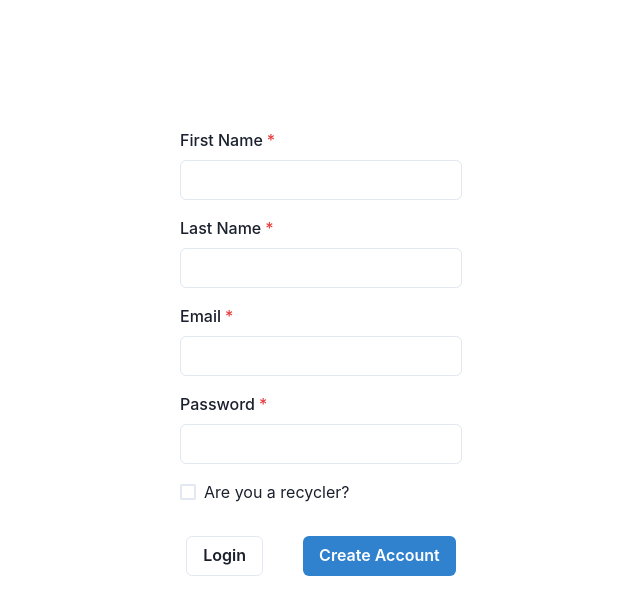
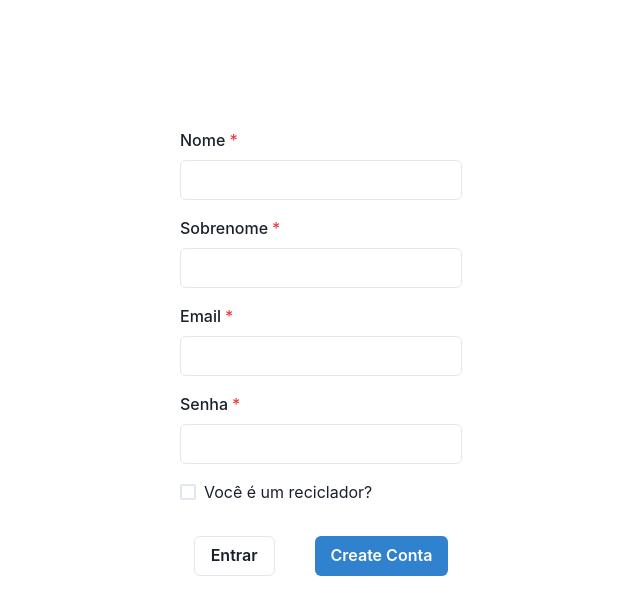
Before and after one commit to RenanPaixao/remake-web, a React (Vite) app: page /sign-up in a window 1280 px wide. Shown: the top 614 px of the page, without its empty margins (319-959 px from the left). Built offline with nearby package versions, Linux system fonts and the light colour scheme; no server answers.

Commit message:
feat: add translation to signup page

```diff
--- a/locales/lang/en.json
+++ b/locales/lang/en.json
@@ -40,7 +40,9 @@
   "validations": {
     "required": "This field is required",
     "email": "Invalid email address",
-    "password": "Password must have at least 8 characters"
+    "password": "Password must have at least 8 characters",
+    "field-min-length": "the field must have at least 3 characters",
+    "field-max-length": "the field must have at most 50 characters"
   },
   "messages": {
     "you-have-login": "You have logged in successfully!"
--- a/locales/lang/pt-BR.json
+++ b/locales/lang/pt-BR.json
@@ -39,8 +39,10 @@
   },
   "validations": {
     "required": "Campo obrigatório",
-    "email": "Email inválido",
-    "password": "A senha deve ter no mínimo 6 caracteres"
+    "email": "Formato de email inválido",
+    "password": "A senha deve ter no mínimo 8 caracteres",
+    "field-min-length": "O campo deve ter no mínimo 3 caracteres",
+    "field-max-length": "O campo deve ter no máximo 50 caracteres"
   },
   "messages": {
     "you-have-login": "Você logou com sucesso!"
--- a/src/components/SignUpForm/SignUpForm.tsx
+++ b/src/components/SignUpForm/SignUpForm.tsx
@@ -6,18 +6,20 @@ import * as Yup from 'yup'
 import { supabase } from '../../utils/supabase.ts'
 import { useErrorToast } from '../../hooks/toast/useErrorToast.tsx'
 import { hasFormikError } from '../../utils/hasFormikError.ts'
+import { useTranslation } from 'react-i18next'
 
 const validationSchema = Yup.object({
-  firstName: Yup.string().required('Required').max(50, 'Name must be at most 50 characters'),
-  lastName: Yup.string().required('Required').max(50, 'Last name must be at most 50 characters'),
-  email: Yup.string().email('Invalid email address').required('Required').max(50, 'Email must be at most 50 characters'),
-  password: Yup.string().required('Required').min(8, 'Password must be at least 8 characters'),
+  firstName: Yup.string().required('validations.required').max(50, 'validations.field-max-length').min(3, 'validations.field-min-length'),
+  lastName: Yup.string().required('validations.required').max(50, 'validations.field-max-length').min(3, 'validations.field-min-length'),
+  email: Yup.string().email('validations.email').required('validations.required').max(50, 'validations.field-max-length'),
+  password: Yup.string().required('validations.required').min(8, 'validations.password'),
   isRecycler: Yup.boolean()
 })
 
 type FormValues = Yup.InferType<typeof validationSchema>
 
 export const SignUpForm = () => {
+  const { t } = useTranslation()
   const errorToast = useErrorToast()
   const [isLoading, setIsLoading] = useState(false)
 
@@ -66,7 +68,7 @@ export const SignUpForm = () => {
 
   return <form onSubmit={formik.handleSubmit}>
     <FormControl mt={4} isInvalid={hasFormikError('firstName', formik.touched, formik.errors)} isRequired>
-      <FormLabel htmlFor='firstName'>First Name</FormLabel>
+      <FormLabel htmlFor='firstName'>{t('labels.first-name')}</FormLabel>
       <Input
         name='firstName'
         aria-label='First Name'
@@ -74,11 +76,11 @@ export const SignUpForm = () => {
         value={formik.values.firstName}
         onBlur={formik.handleBlur}
       />
-      <FormErrorMessage>{formik.errors.firstName}</FormErrorMessage>
+      <FormErrorMessage>{formik.errors.firstName ? t(formik.errors.firstName) : null}</FormErrorMessage>
     </FormControl>
 
     <FormControl mt={4} isInvalid={hasFormikError('lastName', formik.touched, formik.errors)} isRequired>
-      <FormLabel htmlFor='lastName'>Last Name</FormLabel>
+      <FormLabel htmlFor='lastName'>{t('labels.last-name')}</FormLabel>
       <Input
         name='lastName'
         aria-label={'Last Name'}
@@ -86,11 +88,11 @@ export const SignUpForm = () => {
         value={formik.values.lastName}
         onBlur={formik.handleBlur}
       />
-      <FormErrorMessage>{formik.errors.lastName}</FormErrorMessage>
+      <FormErrorMessage>{formik.errors.lastName ? t(formik.errors.lastName) : null}</FormErrorMessage>
     </FormControl>
 
     <FormControl mt={4} isInvalid={hasFormikError('email', formik.touched, formik.errors)} isRequired>
-      <FormLabel htmlFor='email'>Email</FormLabel>
+      <FormLabel htmlFor='email'>{t('labels.email')}</FormLabel>
       <Input
         name='email'
         aria-label={'email'}
@@ -99,11 +101,11 @@ export const SignUpForm = () => {
         onBlur={formik.handleBlur}
         type={'email'}
       />
-      <FormErrorMessage>{formik.errors.email}</FormErrorMessage>
+      <FormErrorMessage>{formik.errors.email ? t(formik.errors.email) : null}</FormErrorMessage>
     </FormControl>
 
     <FormControl mt={4} isInvalid={hasFormikError('password', formik.touched, formik.errors)} isRequired>
-      <FormLabel htmlFor='password'>Password</FormLabel>
+      <FormLabel htmlFor='password'>{t('labels.password')}</FormLabel>
       <Input
         data-testid={'password-input'}
         name='password'
@@ -113,7 +115,7 @@ export const SignUpForm = () => {
         value={formik.values.password}
         onBlur={formik.handleBlur}
       />
-      <FormErrorMessage>{formik.errors.password}</FormErrorMessage>
+      <FormErrorMessage>{formik.errors.password ? t(formik.errors.password) : null}</FormErrorMessage>
     </FormControl>
 
     <FormControl display={'flex'} mt={4} >
@@ -122,19 +124,19 @@ export const SignUpForm = () => {
         onChange={formik.handleChange}
         isChecked={formik.values.isRecycler}
       >
-        Are you a recycler?
+        {t('labels.is-recycler')}
       </Checkbox>
     </FormControl>
 
     <ButtonGroup mt={8} spacing={10} isDisabled={isLoading}>
-      <Button variant={'outline'} isLoading={isLoading} onClick={goToLogin}>Login</Button>
+      <Button variant={'outline'} isLoading={isLoading} onClick={goToLogin}>{t('labels.login')}</Button>
       <Button
         colorScheme={'blue'}
         isLoading={isLoading}
         type={'submit'}
         isDisabled={formik.isSubmitting || Object.keys(formik.errors).length > 0}
       >
-        Create Account
+        {t('actions.create-account')}
       </Button>
     </ButtonGroup>
   </form>
```
